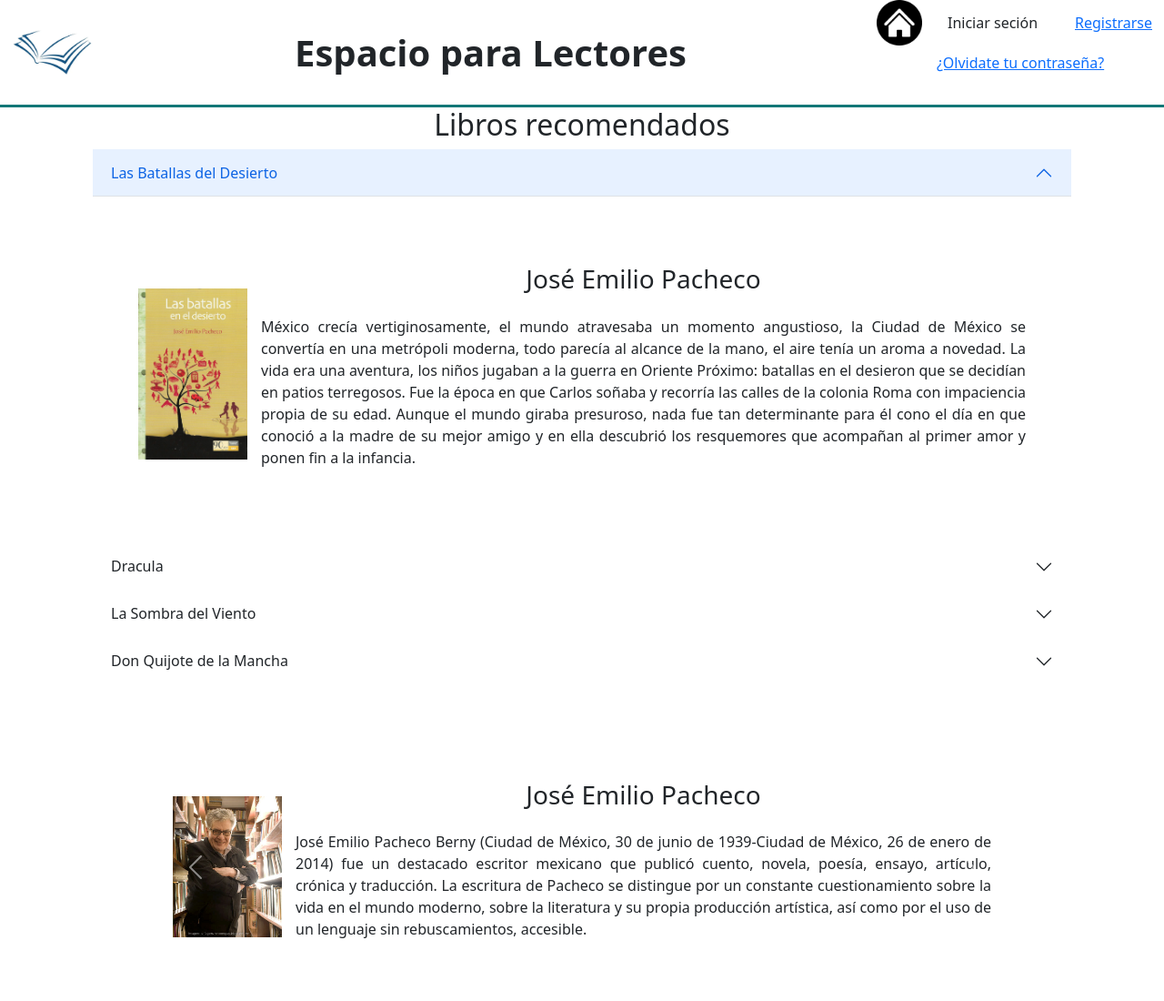
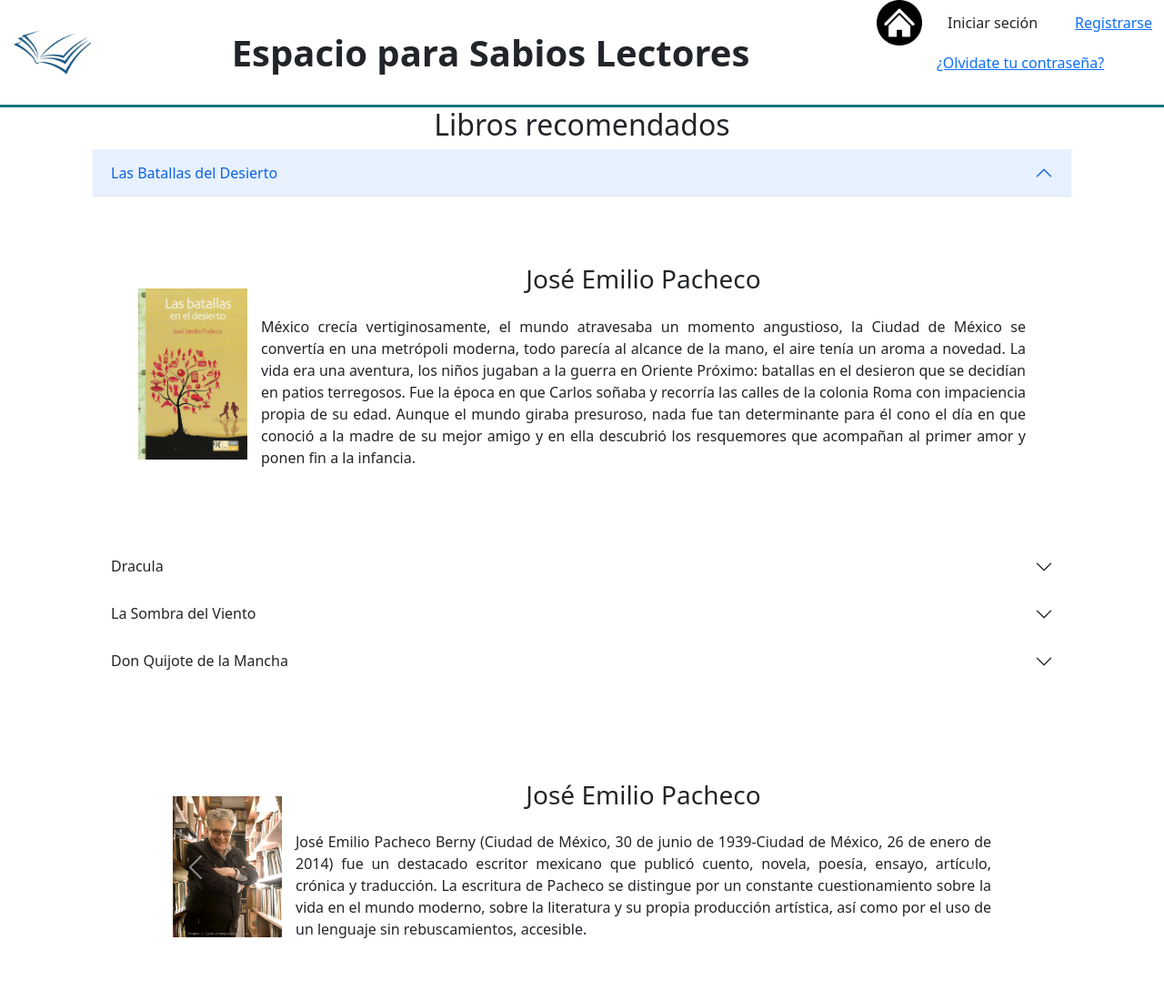
Before and after one commit to JesusPedrozaL/ebac-bootstrap-M11, a plain HTML site: page index.html in a window 1280 px wide. Shown: the top 1100 px of the page at 91% size. Drawn offline with nearby package versions, Linux system fonts and the light colour scheme.

Commit message:
Modified index

```diff
--- a/index.html
+++ b/index.html
@@ -15,7 +15,7 @@
     <div class="Page">
         <header>
             <i><img src="./img/Logo_boocks.jpg" alt="Logo"></i>
-            <h1>Espacio para Lectores</h1>
+            <h1>Espacio para Sabios Lectores</h1>
             <div>
                 <div class="home">
                     <!--Uso de icon-link para enlazar el icono al home-->
```
